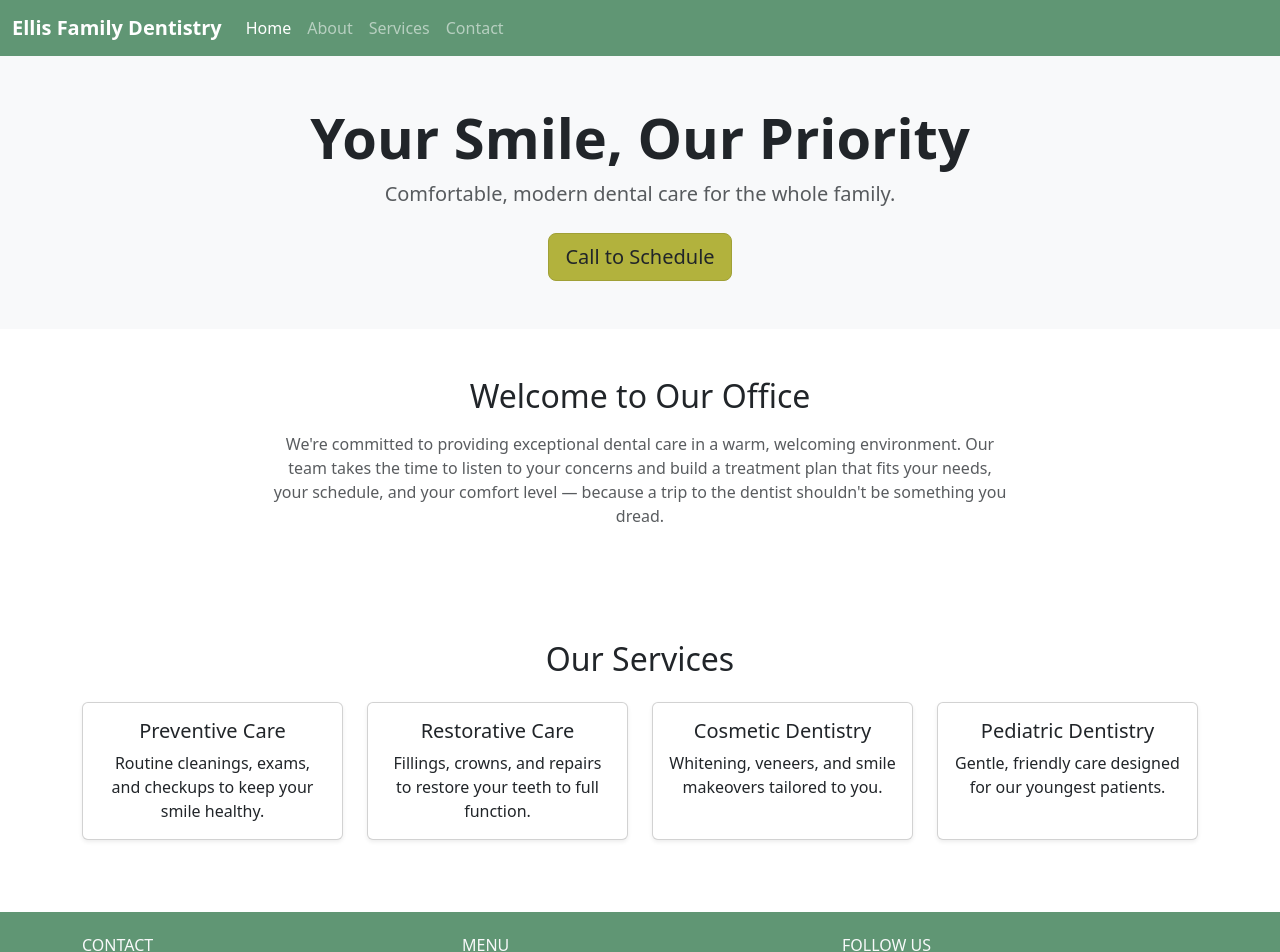
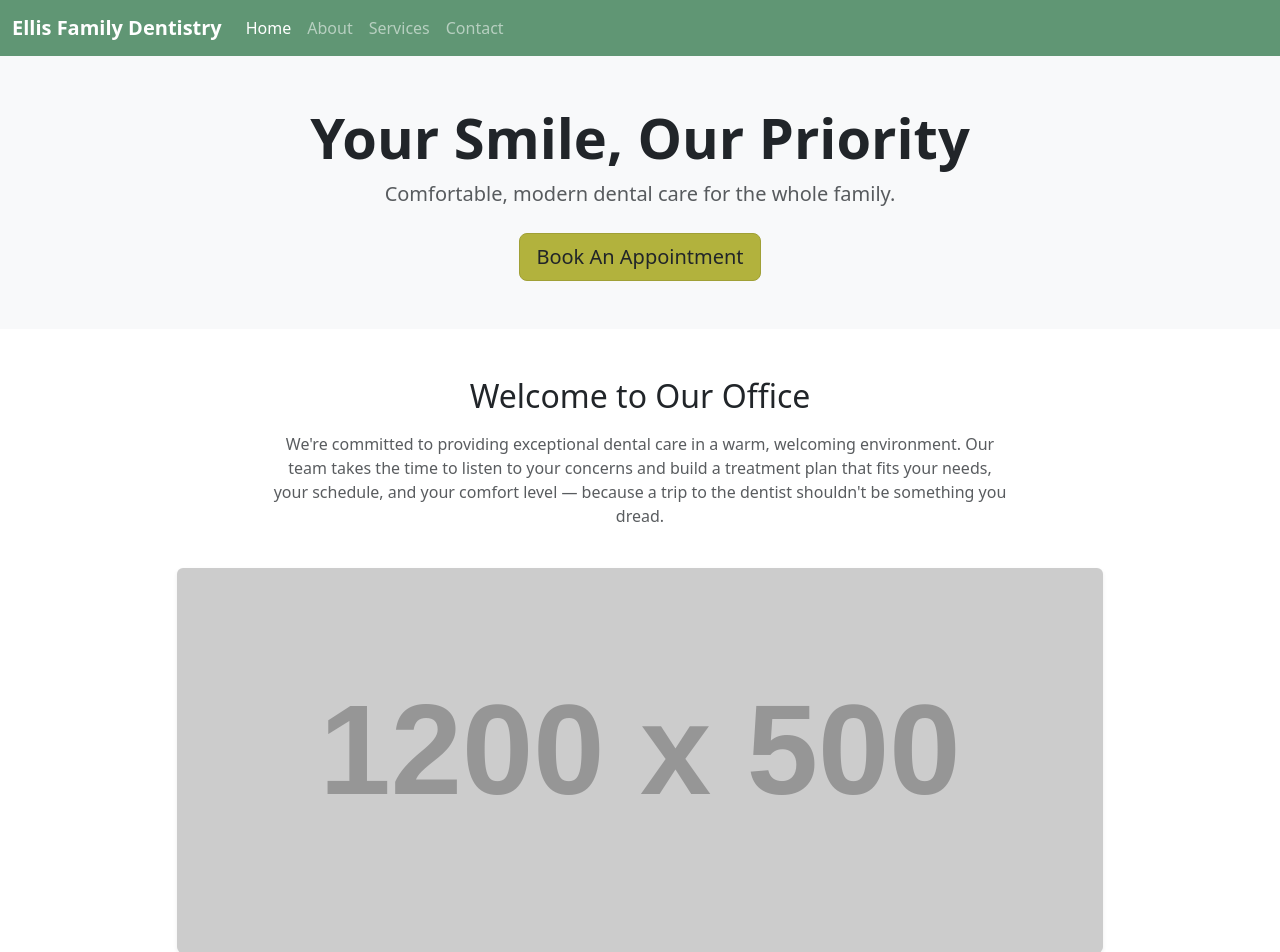
Before and after one commit to hearyoume/dental-office, a React (Vite) app: page / in a window 1280 px wide. Shown: the top 952 px of the page. Built offline with nearby package versions, Linux system fonts and the light colour scheme.

Commit message:
Refactor Home component to update services list to be a preview only and add an office placeholder

```diff
--- a/src/pages/home.jsx
+++ b/src/pages/home.jsx
@@ -1,22 +1,11 @@
-import { Button, Card, Col, Container, Row } from "react-bootstrap";
+import { Container, Row, Col, Card, Button } from "react-bootstrap";
+import { Link } from "react-router-dom";
 
-const services = [
-  {
-    title: "Preventive Care",
-    text: "Routine cleanings, exams, and checkups to keep your smile healthy.",
-  },
-  {
-    title: "Restorative Care",
-    text: "Fillings, crowns, and repairs to restore your teeth to full function.",
-  },
-  {
-    title: "Cosmetic Dentistry",
-    text: "Whitening, veneers, and smile makeovers tailored to you.",
-  },
-  {
-    title: "Pediatric Dentistry",
-    text: "Gentle, friendly care designed for our youngest patients.",
-  },
+const featuredServices = [
+  { title: "Preventive Care" },
+  { title: "Restorative Care" },
+  { title: "Cosmetic Dentistry" },
+  { title: "Pediatric Dentistry" },
 ];
 
 export default function Home() {
@@ -30,7 +19,7 @@ export default function Home() {
             Comfortable, modern dental care for the whole family.
           </p>
           <Button variant="warm" size="lg" href="/contact">
-            Call to Schedule
+            Book An Appointment
           </Button>
         </Container>
       </div>
@@ -49,23 +38,38 @@ export default function Home() {
             </p>
           </Col>
         </Row>
+
+        {/* Image placeholder */}
+        <Row className="justify-content-center mt-4">
+          <Col md={10}>
+            <img
+              src="https://placehold.co/1200x500?text=Office+Photo"
+              alt="Our office"
+              className="img-fluid rounded shadow-sm w-100"
+            />
+          </Col>
+        </Row>
       </Container>
 
-      {/* Services */}
+      {/* Services teaser */}
       <Container className="py-5">
         <h2 className="text-center mb-4">Our Services</h2>
         <Row>
-          {services.map((service, index) => (
+          {featuredServices.map((service, index) => (
             <Col md={3} sm={6} className="mb-4" key={index}>
               <Card className="h-100 text-center shadow-sm">
                 <Card.Body>
-                  <Card.Title>{service.title}</Card.Title>
-                  <Card.Text>{service.text}</Card.Text>
+                  <Card.Title className="mb-0">{service.title}</Card.Title>
                 </Card.Body>
               </Card>
             </Col>
           ))}
         </Row>
+        <div className="text-center mt-2">
+          <Button as={Link} to="/services" variant="warm">
+            View All Services
+          </Button>
+        </div>
       </Container>
     </>
   );
```
